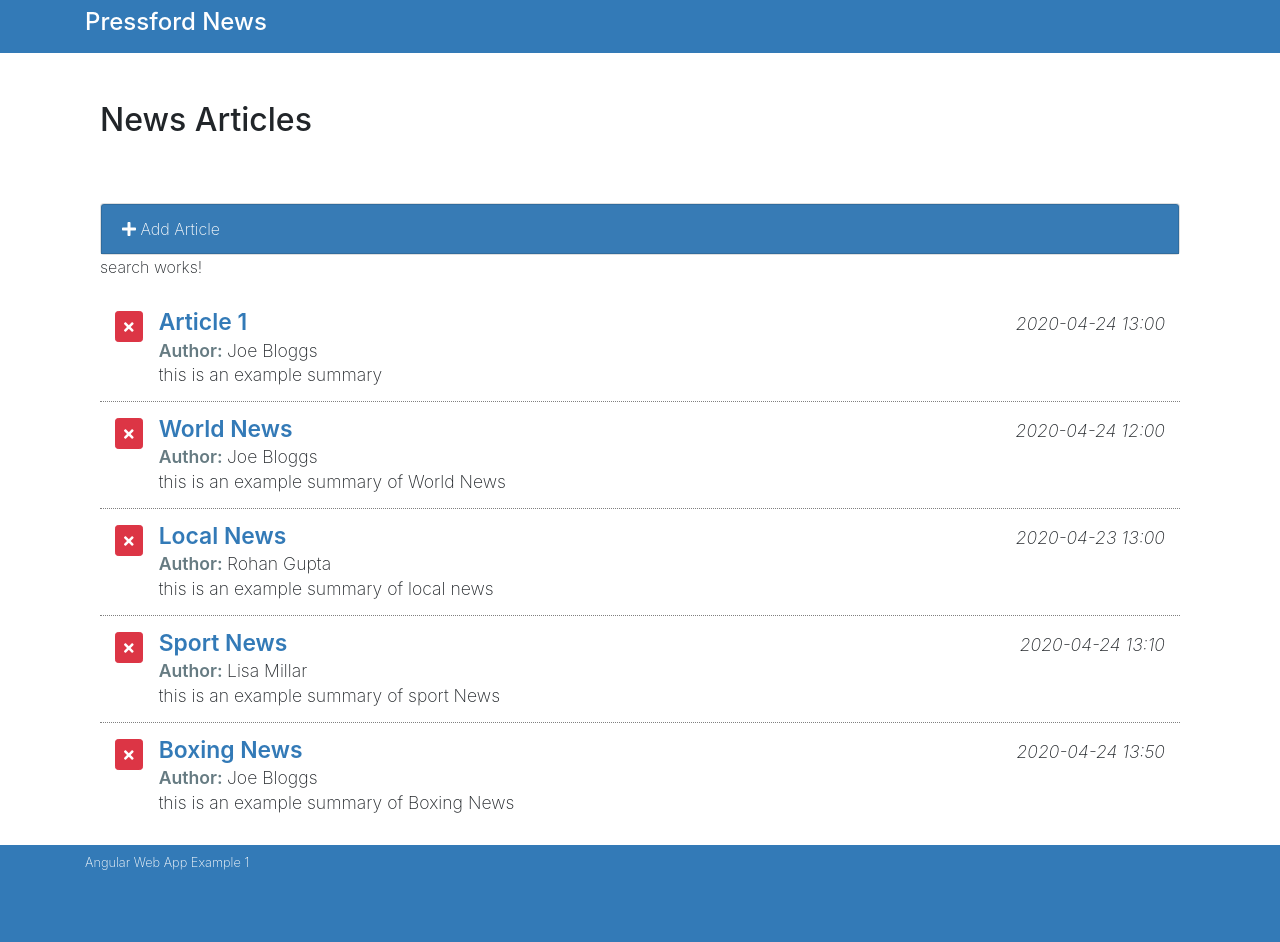
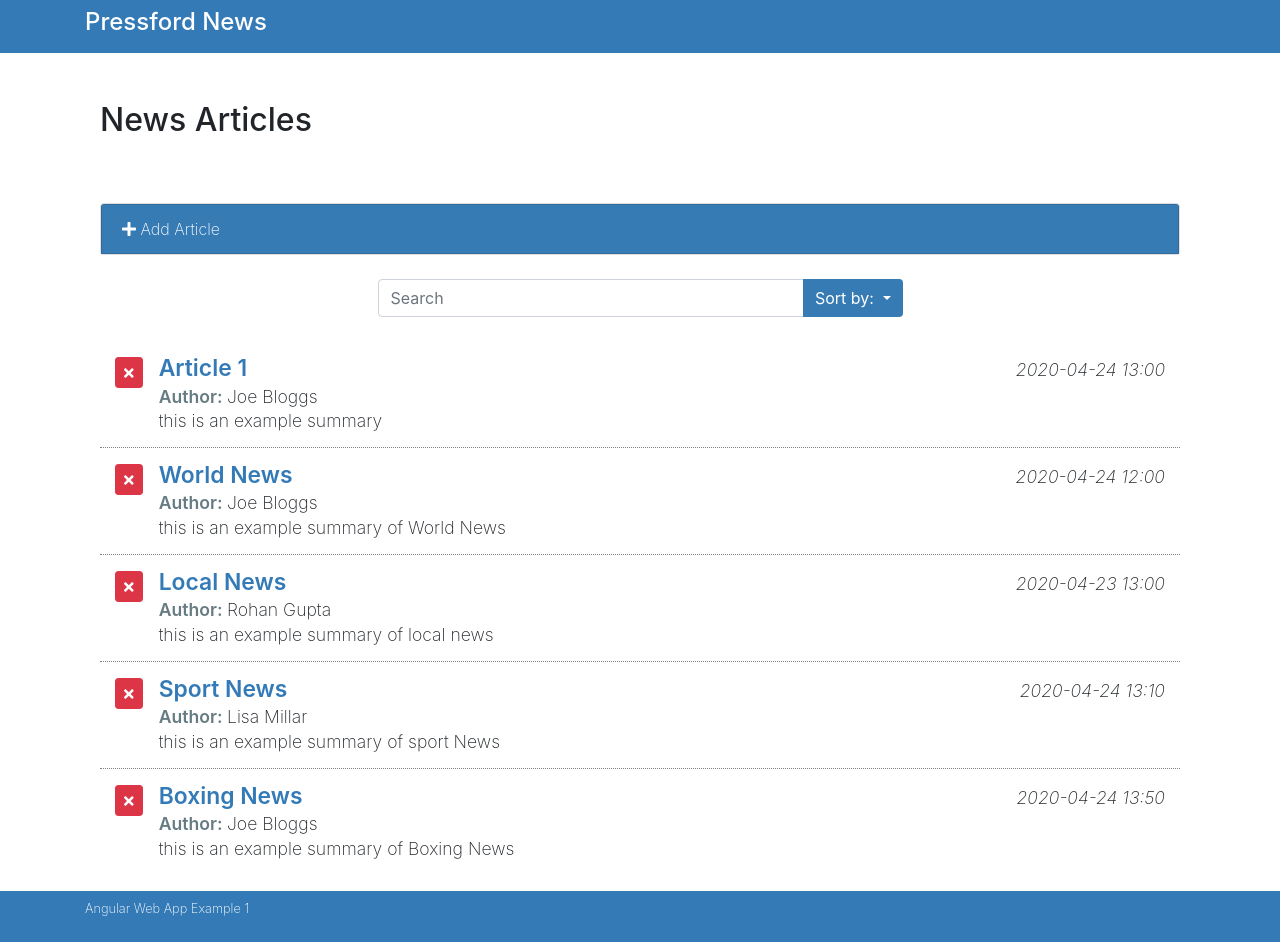
Before and after one commit to virdijag/webapp-example1-angular, an Angular app: page / in a window 1280 px wide. Before the commit the page ends 896 px from the top, so only its background shows below. Built offline with nearby package versions, Linux system fonts and the light colour scheme.

Commit message:
added search functionality

```diff
--- a/src/app/app-component/app.component.html
+++ b/src/app/app-component/app.component.html
@@ -5,8 +5,8 @@
 
         <div class="container">
           <h2 class="py-5">{{title}}</h2>
-          <app-add></app-add>
-          <app-search></app-search>
+          <app-add (addEvt)="addArticle($event)"></app-add>
+          <app-search (queryEvt)="searchArticle($event)"></app-search>
           <app-list [articleList]="articles" (deleteEvt)="deleteArticle($event)"></app-list>
         </div>
 
--- a/src/app/app-component/app.component.ts
+++ b/src/app/app-component/app.component.ts
@@ -10,16 +10,37 @@ export class AppComponent implements OnInit {
   title = 'News Articles';
   articles: object[];
 
-  deleteArticle(article: object)
-  {
+  deleteArticle(article: object) {
     this.articles = without(this.articles, article);
+  }
+
+  addArticle(article: object) {
+    this.articles.unshift(article);
+  }
+
+  searchArticle(queryText: string) {
+    this.articles = this.articles.filter(eachItem => {
+
+      return (
+        eachItem['articleName']
+        .toLowerCase()
+        .includes(queryText.toLowerCase()) ||
+        eachItem['author']
+        .toLowerCase()
+        .includes(queryText.toLowerCase()) ||
+        eachItem['summary']
+        .toLowerCase()
+        .includes(queryText.toLowerCase())
+
+      );
+    });
   }
 
   constructor(private http: HttpClient) { }
 
   ngOnInit(): void {
     this.http.get<Object[]>('../assets/data.json').subscribe(data => {
-    this.articles = data;
+      this.articles = data;
     });
 
   }
--- a/src/app/components/add/add.component.html
+++ b/src/app/components/add/add.component.html
@@ -7,12 +7,15 @@
 
     <div class="card-body">
 
-      <form id="artForm" novalidate>
+      <form id="artForm" novalidate
+      (ngSubmit)="handleAdd(artForm.value)"
+      #artForm="ngForm"
+      >
 
         <div class="form-group form-row">
           <label class="col-md-2 col-form-label text-md-right" for="articleName">Article Name</label>
           <div class="col-md-10">
-            <input type="text" class="form-control" name="articleName" id="articleName" placeholder="Article Name">
+            <input type="text" class="form-control" name="articleName" id="articleName" placeholder="Article Name" ngModel>
           </div><!-- col-md-10 -->
         </div><!-- form-group -->
 
@@ -21,18 +24,18 @@
             for="author">Author</label>
           <div class="col-md-10">
             <input type="text" class="form-control" name="author"
-              id="author" placeholder="Author">
+              id="author" placeholder="Author" ngModel>
           </div><!-- col-md-10 -->
         </div><!-- form-group -->
 
         <div class="form-group form-row">
           <label class="col-md-2 col-form-label text-md-right" for="creationDate">Date</label>
           <div class="col-md-4">
-            <input type="date" class="form-control" id="creationDate" name="creationDate">
+            <input type="date" class="form-control" id="creationDate" name="creationDate" ngModel>
           </div><!-- col-md-4 -->
           <label class="col-md-2 col-form-label text-md-right" for="creationTime">Time</label>
           <div class="col-md-4">
-            <input type="time" class="form-control" name="creationTime" id="creationTime" >
+            <input type="time" class="form-control" name="creationTime" id="creationTime" ngModel>
           </div><!-- col-md-4 -->
         </div><!-- form-group -->
 
@@ -40,7 +43,7 @@
           <label class="col-md-2 text-md-right" for="summary">Summary</label>
           <div class="col-md-10">
             <textarea class="form-control" rows="4" cols="50"
-              name="summary" id="summary" placeholder="Summary"></textarea>
+              name="summary" id="summary" placeholder="Summary"ngModel></textarea>
           </div><!-- col-md-10 -->
         </div><!-- form-group -->
 
--- a/src/app/components/add/add.component.ts
+++ b/src/app/components/add/add.component.ts
@@ -1,4 +1,4 @@
-import { Component, OnInit } from '@angular/core';
+import { Component, OnInit, Output, EventEmitter } from '@angular/core';
 import { faPlus } from '@fortawesome/free-solid-svg-icons';
 
 @Component({
@@ -8,9 +8,21 @@ import { faPlus } from '@fortawesome/free-solid-svg-icons';
 export class AddComponent implements OnInit {
 
   showForm: boolean;
+  @Output() addEvt = new EventEmitter();
   faPlus = faPlus;
 
   toggleArticleDisplay()  {
+    this.showForm = !this.showForm;
+  }
+
+  handleAdd(formInfo: any){
+    const tempItem: object = {
+      articleName: formInfo.articleName,
+      author: formInfo.author,
+      creationDate: formInfo.creationDate + ' ' + formInfo.creationTime,
+      summary: formInfo.summary,
+    };
+    this.addEvt.emit(tempItem);
     this.showForm = !this.showForm;
   }
 
--- a/src/app/components/search/search.component.html
+++ b/src/app/components/search/search.component.html
@@ -1 +1,25 @@
-<p>search works!</p>
+<div class="search-article row justify-content-center my-4">
+    <div class="col-md-6">
+      <div class="input-group">
+        <input id="SearchArticles" placeholder="Search" type="text" class="form-control" aria-label="Search Articles"
+        [(ngModel)]="query"
+        (keyup)="handleQuery(query)"
+
+        >
+        <div class="input-group-append">
+          <button type="button" class="btn btn-primary dropdown-toggle"
+            data-toggle="dropdown" aria-haspopup="true" aria-expanded="false">Sort by: <span class="caret"></span>
+          </button>
+
+          <div class="sort-menu dropdown-menu dropdown-menu-right">
+            <a class="sort-by dropdown-item" href="#">Article Name</a>
+            <a class="sort-by dropdown-item" href="#">Date</a>
+            <a class="sort-by dropdown-item" href="#">Author</a>
+            <div role="separator" class="dropdown-divider"></div>
+            <a class="sort-dir dropdown-item" href="#">Asc</a>
+            <a class="sort-dir dropdown-item" href="#">Desc</a>
+          </div>
+        </div><!-- input-group-btn -->
+      </div><!-- input-group -->
+    </div><!-- col-md-offset-3 -->
+  </div><!-- search-appointments -->
--- a/src/app/components/search/search.component.ts
+++ b/src/app/components/search/search.component.ts
@@ -1,10 +1,16 @@
-import { Component, OnInit } from '@angular/core';
+import { Component, OnInit, Output, EventEmitter } from '@angular/core';
 
 @Component({
   selector: 'app-search',
   templateUrl: './search.component.html'
 })
 export class SearchComponent implements OnInit {
+ query:string;
+  @Output() queryEvt = new EventEmitter<string>();
+
+  handleQuery(){
+    this.queryEvt.emit(this.query);
+  }
 
   constructor() { }
 
```
Also changed, not shown: src/app/app.module.ts (+5 -3 lines).
